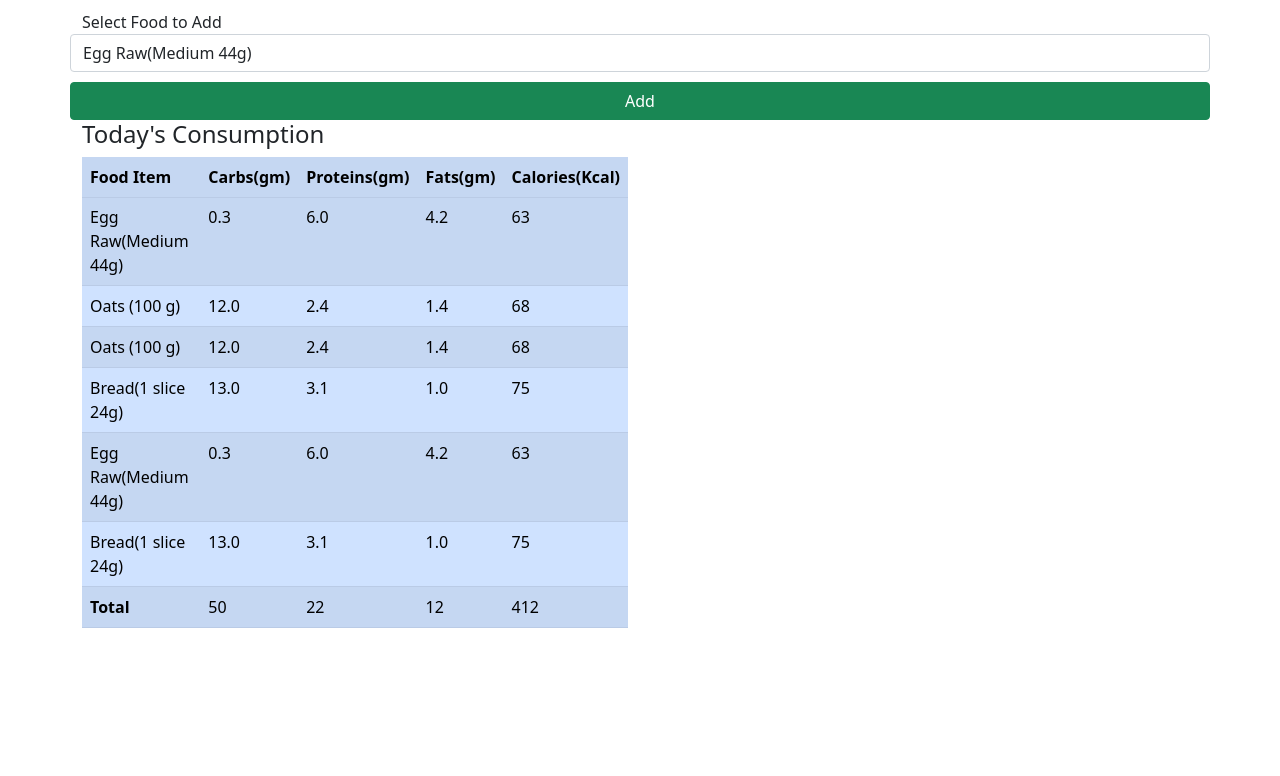
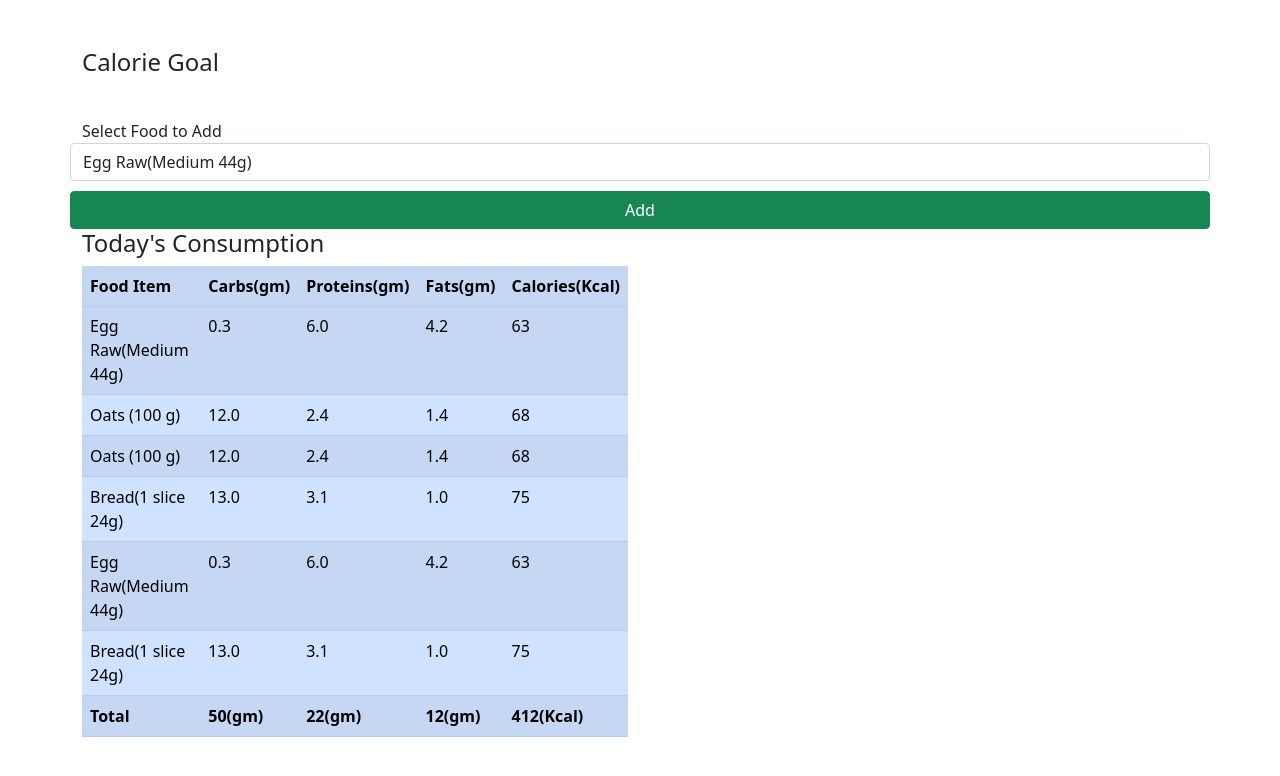
Before and after one commit to shobhit1215/Calorie_Tracker, a Django app: page / in a window 1280 px wide. Shown: the top 776 px of the page. Run offline with Django 3.2, Linux system fonts and the light colour scheme; a user stored in the database is signed in; data comes from the database, SQL or seed files in the repository; both versions use the stored data as it was after the commit.

Commit message:
Added other functionalities

```diff
--- a/myapp/templates/myapp/index.html
+++ b/myapp/templates/myapp/index.html
@@ -1,14 +1,54 @@
 <!DOCTYPE html>
 <html lang="en">
+
 <head>
     <meta charset="UTF-8">
     <meta http-equiv="X-UA-Compatible" content="IE=edge">
     <meta name="viewport" content="width=device-width, initial-scale=1.0">
-    <link href="https://cdn.jsdelivr.net/npm/bootstrap@5.0.1/dist/css/bootstrap.min.css" rel="stylesheet" integrity="sha384-+0n0xVW2eSR5OomGNYDnhzAbDsOXxcvSN1TPprVMTNDbiYZCxYbOOl7+AMvyTG2x" crossorigin="anonymous">
+    <link href="https://cdn.jsdelivr.net/npm/bootstrap@5.0.1/dist/css/bootstrap.min.css" rel="stylesheet"
+        integrity="sha384-+0n0xVW2eSR5OomGNYDnhzAbDsOXxcvSN1TPprVMTNDbiYZCxYbOOl7+AMvyTG2x" crossorigin="anonymous">
     <title>Calorie_Meter</title>
 </head>
+
 <body>
+    <!-- <nav class="navbar navbar-expand-lg navbar-dark bg-dark">
+        <div class="container-fluid">
+            <a class="navbar-brand" href="#">Calorie Meter</a>
+            <button class="navbar-toggler" type="button" data-bs-toggle="collapse"
+                data-bs-target="#navbarSupportedContent" aria-controls="navbarSupportedContent" aria-expanded="false"
+                aria-label="Toggle navigation">
+                <span class="navbar-toggler-icon"></span>
+            </button>
+            <div class="collapse navbar-collapse" id="navbarSupportedContent">
+                <ul class="navbar-nav me-auto mb-2 mb-lg-0">
+                    <li class="nav-item">
+                        <a class="nav-link active" aria-current="page" href="#">Home</a>
+                    </li>
+                    {% if request.user.is_authenticated %}
+                    <li class="nav-item">
+                        <a class="nav-link active" aria-current="page" href="#">Logout</a>
+                    </li>
+                    {% else %}
+                    <li class="nav-item">
+                        <a class="nav-link active" aria-current="page" href="#">Login</a>
+                    </li>
+                    {% endif %}
+
+                </ul>
+
+            </div>
+        </div>
+    </nav> -->
     <div class="container">
+
+        <br><br>
+        <h4>Calorie Goal</h4>
+        <br>
+        <div class="row">
+            <div class="col-md-9 offset-1">
+
+            </div>
+        </div>
         <div class="row">
             <div class="col-md-12">
                 <form method="POST">
@@ -16,15 +56,15 @@
 
 
                         {% csrf_token %}
-                <label  class="col-md-2" style="margin-top:10px;">
-                    Select Food to  Add
+                        <label class="col-md-2" style="margin-top:10px;">
+                            Select Food to Add
                         </label>
                         <select class="col-md-6 form-control" name="food_consume" id="food_consume">
                             {% for food in foods %}
                             <option value="{{food.name}}">{{food.name}}</option>
                             {% endfor %}
                         </select>
-                <button class="btn btn-success"type="submit" style="margin-top:10px;">Add</button>
+                        <button class="btn btn-success" type="submit" style="margin-top:10px;">Add</button>
                     </div>
                 </form>
 
@@ -38,7 +78,7 @@
                     <h4>Today's Consumption</h4>
                 </div>
                 <table id="table" class="table table-striped table-primary">
-                    <tr >
+                    <tr>
                         <th>Food Item</th>
                         <th>Carbs(gm)</th>
                         <th>Proteins(gm)</th>
@@ -77,34 +117,32 @@
 
         </div>
 
-
     </div>
 
 
 </body>
 
 <script>
-    table=document.getElementById("table");
-    var carbs=0,proteins=0,fats=0,calories=0;
-    for( var i=2 ; i<table.rows.length-1;i++)
-    {
+    table = document.getElementById("table");
+    var carbs = 0, proteins = 0, fats = 0, calories = 0;
+    for (var i = 2; i < table.rows.length - 1; i++) {
 
-        carbs +=parseFloat(table.rows[i].cells[1].textContent)
-        carbs=Math.round(carbs);
+        carbs += parseFloat(table.rows[i].cells[1].textContent)
+        carbs = Math.round(carbs);
         proteins += parseFloat(table.rows[i].cells[2].textContent)
-        proteins=Math.round(proteins);
+        proteins = Math.round(proteins);
         fats += parseFloat(table.rows[i].cells[3].textContent)
-        fats=Math.round(fats);
+        fats = Math.round(fats);
         calories += parseFloat(table.rows[i].cells[4].textContent)
-        calories=Math.round(calories);
+        calories = Math.round(calories);
 
     }
 
 
-    document.getElementById("totalCarbs").innerHTML=carbs;
-    document.getElementById("totalProtein").innerHTML=proteins;
-    document.getElementById("totalFats").innerHTML=fats;
-    document.getElementById("totalCalories").innerHTML=calories;
+    document.getElementById("totalCarbs").innerHTML = '<b>' + carbs + '(gm)</b>';
+    document.getElementById("totalProtein").innerHTML = '<b>' + proteins + '(gm)</b>';
+    document.getElementById("totalFats").innerHTML = '<b>' + fats + '(gm)</b>';
+    document.getElementById("totalCalories").innerHTML = '<b>' + calories + '(Kcal)</b>';
 </script>
 
 
--- a/myapp/urls.py
+++ b/myapp/urls.py
@@ -6,4 +6,5 @@ urlpatterns = [
     path('',index,name='index'),
 
 
+
 ]
--- a/myapp/views.py
+++ b/myapp/views.py
@@ -1,4 +1,4 @@
-from django.shortcuts import render
+from django.shortcuts import render,redirect
 from .models import Food,Consume
 
 
```
Also changed, not shown: db.sqlite3. Lines whose indentation alone changed are shown as unchanged.
